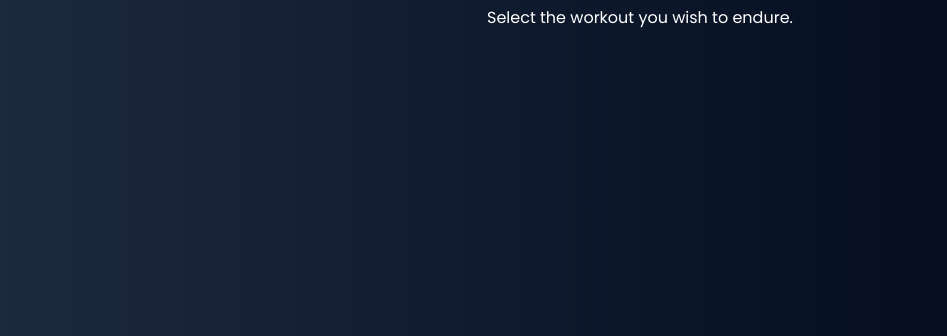
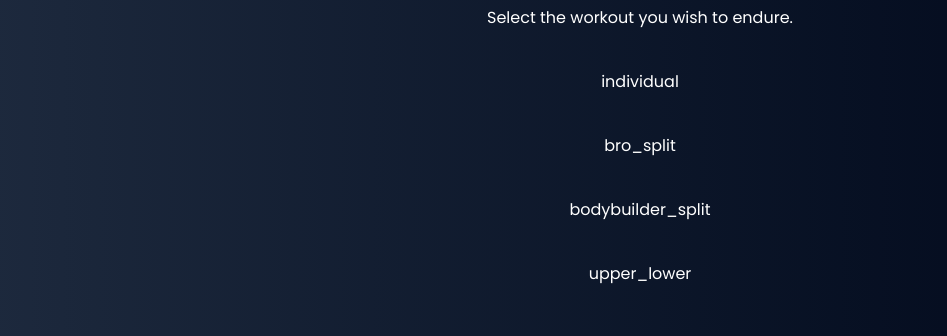
Before and after one commit to AbdullahiAbdulganiyu/fitness-app, a React (Vite) app: page / in a window 1280 px wide. Shown: the part 1070-1406 px from the top of the page, without its empty margins (0-947 px from the left). Built offline with nearby package versions, Linux system fonts and the light colour scheme.

Commit message:
mapping over the workout object

```diff
--- a/src/components/Generator.jsx
+++ b/src/components/Generator.jsx
@@ -1,5 +1,6 @@
 import React from "react";
 import SectionWrapper from "./SectionWrapper";
+import { WORKOUTS } from "../utils/swoldier";
 
 function Header({ index, title, description }) {
   return (
@@ -27,6 +28,14 @@ export default function Generator() {
           title={"Select your poison"}
           description={"Select the workout you wish to endure."}
         />
+
+        {Object.keys(WORKOUTS).map((type, typeIndex) => {
+          return (
+            <button key={typeIndex}>
+              <p>{type}</p>
+            </button>
+          );
+        })}
       </SectionWrapper>
     </div>
   );
```
